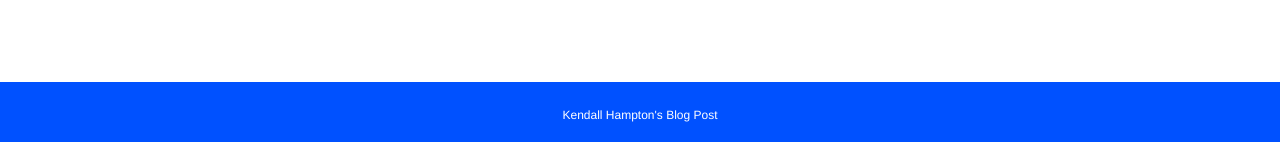
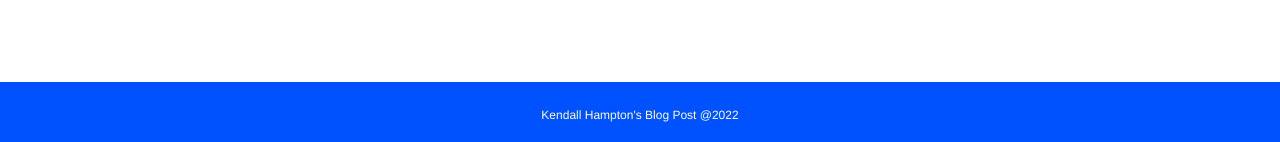
Before and after one commit to KendallTHampton/Blog_Post, a Node server app: page /about in a window 1280 px wide. Shown: the part 658-800 px from the top of the page. Run offline with Node 20, Linux system fonts and the light colour scheme; some libraries are stand-ins or nearby versions.

Commit message:
Changed Year in Footer

```diff
--- a/views/partials/footer.ejs
+++ b/views/partials/footer.ejs
@@ -2,7 +2,7 @@
 </div>
 <div class="footer-padding"></div>
   <div class="footer">
-    <p>Kendall Hampton's Blog Post</p>
+    <p>Kendall Hampton's Blog Post @2022</p>
   </div>
 </div>
 </body>
```
